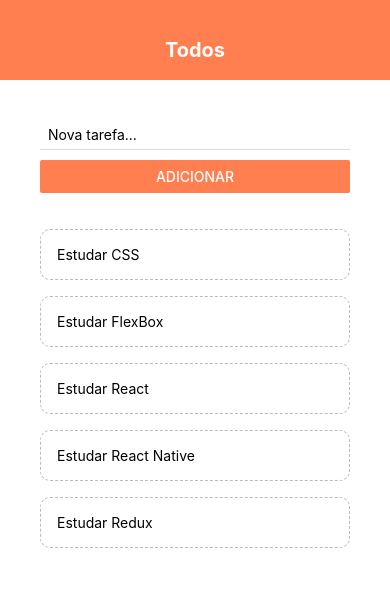
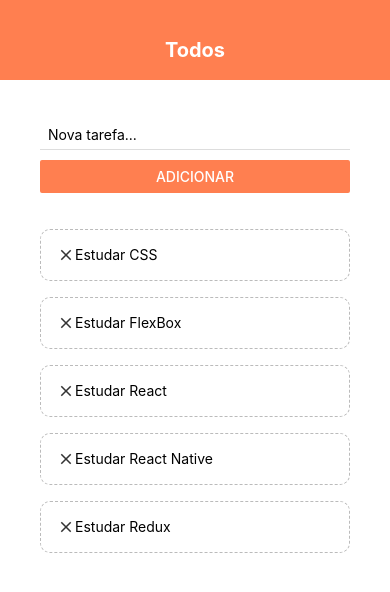
Before and after one commit to robsonsilv4/todos-reactnative, a React Native app: screen / in a window 390 px wide. Shown: the top 592 px of the page. Built offline with nearby package versions, Linux system fonts and the light colour scheme.

Commit message:
Adicionado icone e ajustes

```diff
--- a/App.js
+++ b/App.js
@@ -73,7 +73,8 @@ const styles = StyleSheet.create({
     backgroundColor: '#fff',
   },
   content: {
+    flex: 1,
     padding: 40,
   },
-  list: { marginTop: 20 },
+  list: { flex: 1, marginTop: 20 },
 });
--- a/components/TodoItem.js
+++ b/components/TodoItem.js
@@ -1,17 +1,22 @@
 import { StyleSheet, Text, TouchableOpacity, View } from 'react-native';
 
+import { MaterialIcons } from '@expo/vector-icons';
 import React from 'react';
 
 export default function TodoItem({ item, onPress }) {
   return (
     <TouchableOpacity onPress={() => onPress(item.id)}>
-      <Text style={styles.item}>{item.text}</Text>
+      <View style={styles.item}>
+        <MaterialIcons name="close" size={18} color="#333" />
+        <Text style={item.itemText}>{item.text}</Text>
+      </View>
     </TouchableOpacity>
   );
 }
 
 const styles = StyleSheet.create({
   item: {
+    flexDirection: 'row',
     padding: 16,
     marginTop: 16,
     borderColor: '#bbb',
@@ -19,4 +24,7 @@ const styles = StyleSheet.create({
     borderStyle: 'dashed',
     borderRadius: 10,
   },
+  itemText: {
+    marginLeft: 10,
+  },
 });
```
